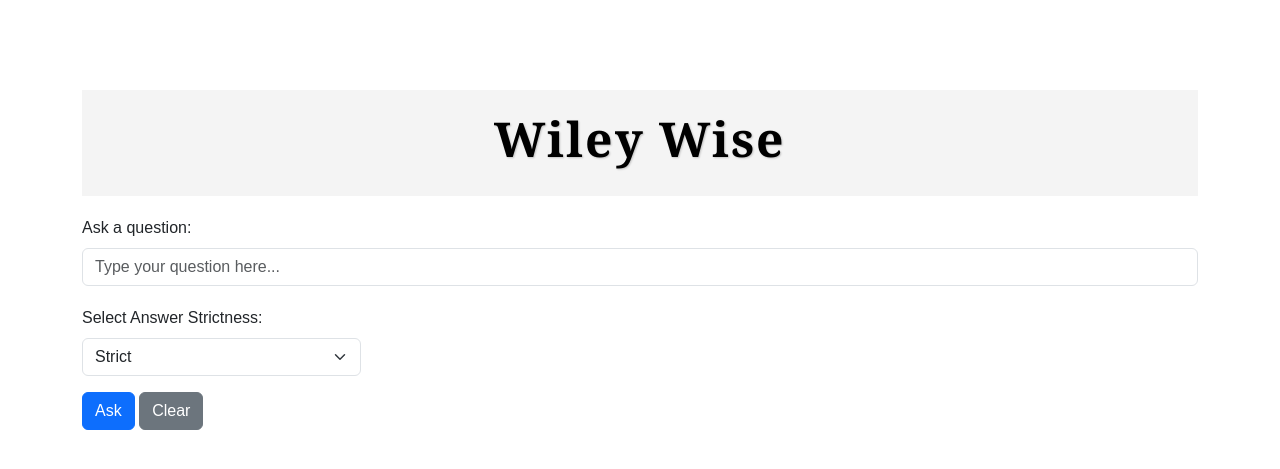
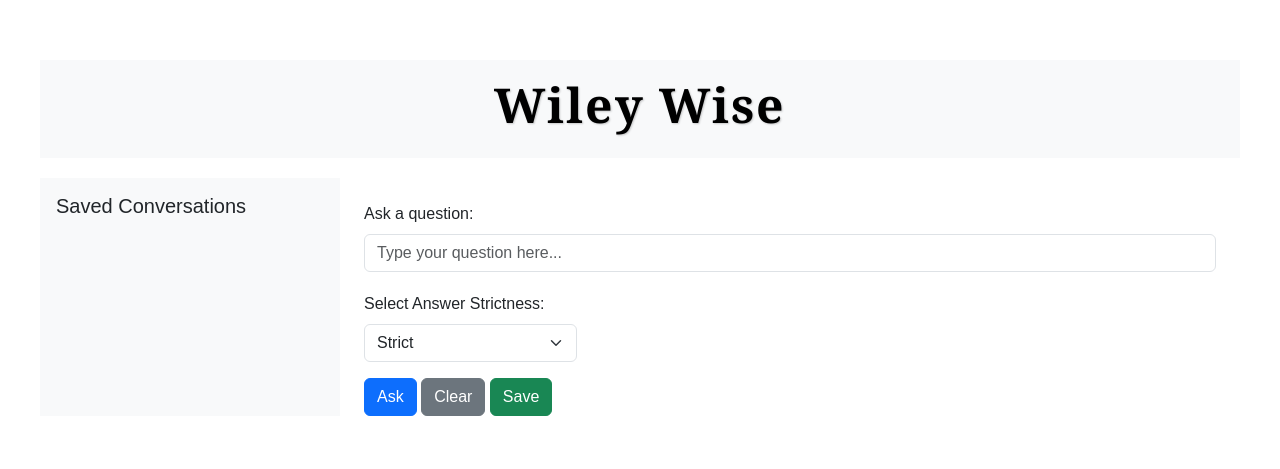
Before and after one commit to thathsara404/WileyWise, a Flask app: page / in a window 1280 px wide. Shown: the top 469 px of the page. Run offline with Flask 3, Linux system fonts and the light colour scheme; parts of the project's set-up code (start-up, migrations or seed data) failed here and were passed over.

Commit message:
add save conversations and improve quiz

```diff
--- a/app/static/css/styles.css
+++ b/app/static/css/styles.css
@@ -142,3 +142,11 @@ div {
     align-items: center;
     z-index: 1050; /* Ensure it overlays other content */
 }
+
+#saved-conversations > li {
+    margin-bottom: 5px;
+}
+
+#saved-conversations > li:hover {
+    cursor: pointer;
+}
--- a/app/static/js/script.js
+++ b/app/static/js/script.js
@@ -1,3 +1,4 @@
+let savedConversations = []; // Array to store saved conversations
 
 async function askQuestion() {
     const query = document.getElementById("query").value;
@@ -24,9 +25,9 @@ async function askQuestion() {
         spinner.classList.add("d-none");
     }
 
-    const generatedSectoin = document.getElementById("generated");
-    generatedSectoin.classList.remove("hidden");
-    generatedSectoin.classList.add("fade-in");
+    const generatedSection = document.getElementById("generated");
+    generatedSection.classList.remove("hidden");
+    generatedSection.classList.add("fade-in");
 
     // Display the answer
     document.getElementById("answer").innerText = data.answer || data.error;
@@ -61,13 +62,14 @@ function renderQuiz(quizData) {
         questionText.className = "fw-bold";
         questionDiv.appendChild(questionText);
 
-        // Render True/False questions explicitly
+        // Render True/False questions
         if (q.type === "True/False") {
             ["True", "False"].forEach((option) => {
                 const button = document.createElement("button");
                 button.textContent = option;
-                button.className = "btn btn-primary text-white me-2 mb-2"; // Ensure text color is white
-                button.onclick = () => checkAnswer(q.correct_answer, option, button);
+                button.className = "btn btn-primary text-white me-2 mb-2";
+                button.setAttribute("data-correct-answer", q.correct_answer);
+                button.onclick = () => checkAnswer(q.correct_answer, option, button, questionDiv);
                 questionDiv.appendChild(button);
             });
         } else if (q.type === "Multiple Choice") {
@@ -75,8 +77,9 @@ function renderQuiz(quizData) {
             q.options.forEach((option) => {
                 const button = document.createElement("button");
                 button.textContent = option;
-                button.className = "btn btn-primary text-white me-2 mb-2"; // Ensure text color is white
-                button.onclick = () => checkAnswer(q.correct_answer, option, button);
+                button.className = "btn btn-primary text-white me-2 mb-2";
+                button.setAttribute("data-correct-answer", q.correct_answer);
+                button.onclick = () => checkAnswer(q.correct_answer, option, button, questionDiv);
                 questionDiv.appendChild(button);
             });
         } else if (q.type === "Fill in the Blank") {
@@ -92,10 +95,11 @@ function renderQuiz(quizData) {
 
             const submitButton = document.createElement("button");
             submitButton.textContent = "Submit";
-            submitButton.className = "btn btn-primary text-white"; // Ensure text color is white
+            submitButton.className = "btn btn-primary text-white";
+            submitButton.setAttribute("data-correct-answer", q.correct_answer);
             submitButton.onclick = () => {
                 const userAnswer = inputBox.value.trim();
-                checkAnswer(q.correct_answer, userAnswer, inputBox);
+                checkAnswer(q.correct_answer, userAnswer, inputBox, questionDiv);
             };
             inputGroup.appendChild(submitButton);
 
@@ -104,52 +108,226 @@ function renderQuiz(quizData) {
 
         quizContainer.appendChild(questionDiv);
     });
+
+    // Add the Retry Button
+    const retryButton = document.createElement("button");
+    retryButton.textContent = "Retry Quiz";
+    retryButton.className = "btn btn-secondary mt-4 retry-button";
+    retryButton.onclick = resetQuiz;
+    quizContainer.appendChild(retryButton);
 }
 
+function resetQuiz() {
+    const quizContainer = document.getElementById("quiz");
 
-function checkAnswer(correctAnswer, userAnswer, element) {
+    // Reset all buttons
+    const buttons = quizContainer.querySelectorAll("button");
+    buttons.forEach((button) => {
+        button.disabled = false;
+        button.style.backgroundColor = ""; // Clear background color
+        button.style.color = ""; // Reset text color
+    });
+
+    // Clear input fields
+    const inputs = quizContainer.querySelectorAll("input");
+    inputs.forEach((input) => {
+        input.value = ""; // Clear input value
+        input.style.backgroundColor = ""; // Reset input background color
+        input.style.color = ""; // Reset input text color if needed
+    });
+
+    // Re-enable submit buttons for Fill-in-the-Blank questions
+    const inputGroups = quizContainer.querySelectorAll(".input-group button");
+    inputGroups.forEach((button) => {
+        button.disabled = false;
+    });
+}
+
+function checkAnswer(correctAnswer, userAnswer, element, questionDiv) {
     const modalTitle = document.getElementById("feedbackModalLabel");
     const modalBody = document.getElementById("feedbackModalBody");
 
-    // Check if the answer is correct
-    if (userAnswer.toLowerCase() === correctAnswer.toLowerCase()) {
-        element.style.backgroundColor = "green"; // Mark as correct
-        element.style.color = "white"; // Ensure text color is white
+    const isCorrect = userAnswer.toLowerCase() === correctAnswer.toLowerCase();
+
+    // Provide visual feedback
+    if (isCorrect) {
+        element.style.backgroundColor = "green";
+        element.style.color = "white";
         modalTitle.textContent = "Correct!";
         modalBody.innerHTML = `<p>Your answer is correct! Great job.</p>`;
     } else {
-        element.style.backgroundColor = "red"; // Mark as incorrect
-        element.style.color = "white"; // Ensure text color is white
+        element.style.backgroundColor = "red";
+        element.style.color = "white";
         modalTitle.textContent = "Incorrect!";
         modalBody.innerHTML = `<p>Oops! The correct answer is: <strong>${correctAnswer}</strong>.</p>`;
     }
 
-    // Show the modal
+    // Disable only the buttons related to the current question
+    const relatedButtons = questionDiv.querySelectorAll("button:not(.retry-button)");
+    relatedButtons.forEach((btn) => {
+        btn.disabled = true;
+    });
+
     const feedbackModal = new bootstrap.Modal(document.getElementById("feedbackModal"));
     feedbackModal.show();
 }
 
 
-// Header Animation
+function saveConversation() {
+    const query = document.getElementById("query").value;
+    const answer = document.getElementById("answer").innerText;
+    const quiz = document.getElementById("quiz").innerHTML;
+    const strictness = document.getElementById("strictness").value;
+
+    if (!query || !answer) {
+        showErrorModal("Error", "Please generate an answer before saving!");
+        return;
+    }
+
+    for (const savedItem of savedConversations) {
+        console.log(savedItem.answer, answer);
+        if (
+            savedItem.query.trim() === query.trim() &&
+            savedItem.strictness === strictness
+        ) {
+            showErrorModal("Duplicate", "This conversation is already saved!");
+            return;
+        }
+
+        if (savedItem.answer.trim() === answer.trim()) {
+            showErrorModal("Duplicate", "This answer is already saved!");
+            return;
+        }
+
+    }
+
+    const savedItem = { query, answer, quiz, strictness};
+    savedConversations.push(savedItem);
+
+    updateSavedConversations();
+}
+
+
+function showErrorModal(title, message) {
+    const modalTitle = document.getElementById("errorModalTitle");
+    const modalBody = document.getElementById("errorModalBody");
+
+    modalTitle.textContent = title;
+    modalBody.textContent = message;
+
+    const errorModal = new bootstrap.Modal(document.getElementById("errorModal"));
+    errorModal.show();
+}
+
+function updateSavedConversations() {
+    const savedList = document.getElementById("saved-conversations");
+    savedList.innerHTML = ""; // Clear the existing list
+
+    savedConversations.forEach((item, index) => {
+        const listItem = document.createElement("li");
+        listItem.classList.add("list-group-item", "d-flex", "justify-content-between", "align-items-center");
+
+        // Add the query and strictness as the list item's text
+        const listItemText = document.createElement("span");
+        listItemText.textContent = `${item.query} - ${item.strictness}`;
+        listItem.appendChild(listItemText);
+
+        // Add a delete button with a bin icon
+        const deleteButton = document.createElement("button");
+        deleteButton.classList.add("btn", "btn-danger", "btn-sm");
+        deleteButton.innerHTML = `<i class="bi bi-trash"></i>`; // Bootstrap bin icon
+        deleteButton.onclick = () => deleteConversation(index);
+        listItem.appendChild(deleteButton);
+
+        // Add a click event to load the saved conversation
+        listItemText.addEventListener("click", () => {
+            loadConversation(index);
+        });
+
+        savedList.appendChild(listItem);
+    });
+}
+
+// Function to delete a conversation
+function deleteConversation(index) {
+    // Remove the selected conversation from the array
+    savedConversations.splice(index, 1);
+
+    // Update the list after deletion
+    updateSavedConversations();
+}
+
+
+function loadConversation(index) {
+    const savedItem = savedConversations[index];
+    document.getElementById("query").value = savedItem.query;
+    document.getElementById("answer").innerText = savedItem.answer;
+
+    // Update strictness dropdown
+    const strictnessDropdown = document.getElementById("strictness");
+    strictnessDropdown.value = savedItem.strictness;
+
+    // Parse the quiz data for rendering
+    const quizContainer = document.getElementById("quiz");
+    quizContainer.innerHTML = savedItem.quiz; // Load the saved quiz HTML directly into the container
+
+    // Reinitialize button functionality in the loaded quiz
+    const questionDivs = quizContainer.querySelectorAll(".question");
+    questionDivs.forEach((questionDiv) => {
+        // Reinitialize buttons for True/False and Multiple Choice questions
+        const buttons = questionDiv.querySelectorAll("button:not(.retry-button)");
+        buttons.forEach((button) => {
+            const correctAnswer = button.getAttribute("data-correct-answer");
+            const userAnswer = button.textContent.trim();
+
+            if (correctAnswer) {
+                button.onclick = () => checkAnswer(correctAnswer, userAnswer, button, questionDiv);
+            }
+        });
+
+        // Reinitialize Submit buttons for Fill-in-the-Blank questions
+        const inputGroupButton = questionDiv.querySelector(".input-group button");
+        const inputField = questionDiv.querySelector(".input-group input");
+
+        if (inputGroupButton && inputField) {
+            const correctAnswer = inputGroupButton.getAttribute("data-correct-answer");
+            inputGroupButton.onclick = () => {
+                const userAnswer = inputField.value.trim();
+                checkAnswer(correctAnswer, userAnswer, inputField, questionDiv);
+            };
+        }
+    });
+
+    // Remove any existing Retry Quiz button
+    const existingRetryButton = quizContainer.querySelector(".retry-button");
+    if (existingRetryButton) {
+        existingRetryButton.remove();
+    }
+
+    // Add a Retry Quiz button
+    const retryButton = document.createElement("button");
+    retryButton.textContent = "Retry Quiz";
+    retryButton.className = "btn btn-secondary mt-4 retry-button";
+    retryButton.onclick = resetQuiz; // Link to the resetQuiz function
+    quizContainer.appendChild(retryButton);
+
+    const generatedSection = document.getElementById("generated");
+    generatedSection.classList.remove("hidden");
+    generatedSection.classList.add("fade-in");
+}
+
+
 document.addEventListener("DOMContentLoaded", () => {
     const title = document.querySelector(".rotating-title");
-    const letters = [...title.textContent.trim()]; // Convert text to an array of characters and trim whitespace
+    const letters = [...title.textContent.trim()];
     title.innerHTML = letters
-        .map((letter) => {
-            // Wrap each non-space character in <span>, keep spaces as &nbsp;
-            return letter === " " ? "&nbsp;" : `<span>${letter}</span>`;
-        })
-        .join(""); // Join the characters back together
+        .map((letter) => (letter === " " ? "&nbsp;" : `<span>${letter}</span>`))
+        .join("");
 });
 
 function clearSections() {
-    // Clear the Answer section
     document.getElementById("answer").innerHTML = "";
-
-    // Clear the Quiz section
     document.getElementById("quiz").innerHTML = "";
-
-    // Hide the generated content section
     const generatedSection = document.getElementById("generated");
     generatedSection.classList.add("hidden");
 }
--- a/app/templates/index.html
+++ b/app/templates/index.html
@@ -12,17 +12,32 @@
     <!-- Bootstrap JS (Optional, for interactive components) -->
     <script src="https://cdn.jsdelivr.net/npm/bootstrap@5.3.0-alpha1/dist/js/bootstrap.bundle.min.js" defer></script>
 
+    <!-- Bootstrap Icons -->
+    <link href="https://cdn.jsdelivr.net/npm/bootstrap-icons/font/bootstrap-icons.css" rel="stylesheet">
+
     <script src="/static/js/script.js" defer></script>
     <link rel="stylesheet" href="/static/css/styles.css">
 </head>
 
 <body>
-    <div class="container mt-5">
-
-        <div class="rotating-title-container">
+    <!-- Top Title -->
+    <div class="container-fluid bg-light p-3 text-center">
         <h1 class="rotating-title">Wiley Wise</h1>
     </div>
 
+    <div class="container-fluid">
+        <div class="row">
+            <!-- Sidebar for Saved Conversations -->
+            <div class="col-md-3 bg-light p-3">
+                <h5>Saved Conversations</h5>
+                <ul id="saved-conversations" class="list-group">
+                    <!-- Saved questions will appear here -->
+                </ul>
+            </div>
+
+            <!-- Main Content -->
+            <div class="col-md-9">
+                <div class="container mt-4">
                     <div class="mb-3">
                         <label for="query" class="form-label">Ask a question:</label>
                         <input type="text" id="query" class="form-control" placeholder="Type your question here..." />
@@ -36,6 +51,7 @@
                     </div>
                     <button class="btn btn-primary" onclick="askQuestion()">Ask</button>
                     <button class="btn btn-secondary" onclick="clearSections()">Clear</button>
+                    <button class="btn btn-success" onclick="saveConversation()">Save</button>
                     <div id="generated" class="hidden">
                         <h2 class="mt-4">Answer:</h2>
                         <div id="answer" class="p-3 bg-light border rounded"></div>
@@ -62,7 +78,6 @@
                             </div>
                         </div>
                     </div>
-    </div>
 
                     <!-- Spinner -->
                     <div id="loadingSpinner" class="text-center mt-3 d-none loading-spinner">
@@ -70,8 +85,12 @@
                             <span class="visually-hidden">Loading...</span>
                         </div>
                     </div>
+                </div>
+            </div>
+        </div>
+    </div>
 
-    <!-- Bootstrap Modal -->
+    <!-- Bootstrap Modal For Quizes -->
     <div class="modal fade" id="feedbackModal" tabindex="-1" aria-labelledby="feedbackModalLabel" aria-hidden="true">
         <div class="modal-dialog">
             <div class="modal-content">
@@ -89,6 +108,24 @@
         </div>
     </div>
 
+    <!-- Bootstrap Modal For Errors & Warnings -->
+    <div class="modal fade" id="errorModal" tabindex="-1" aria-labelledby="errorModalTitle" aria-hidden="true">
+        <div class="modal-dialog">
+            <div class="modal-content">
+                <div class="modal-header">
+                    <h5 class="modal-title" id="errorModalTitle">Error</h5>
+                    <button type="button" class="btn-close" data-bs-dismiss="modal" aria-label="Close"></button>
+                </div>
+                <div class="modal-body" id="errorModalBody">
+                    <!-- Dynamic error message will be inserted here -->
+                </div>
+                <div class="modal-footer">
+                    <button type="button" class="btn btn-secondary" data-bs-dismiss="modal">Close</button>
+                </div>
+            </div>
+        </div>
+    </div>
+
 </body>
 
 </html>
--- a/app/utils.py
+++ b/app/utils.py
@@ -7,7 +7,7 @@ import re
 # Sentence-BERT model
 model = SentenceTransformer("all-MiniLM-L6-v2")
 # OpenAI client (replace with your API key)
-client = OpenAI(api_key="????")
+client = OpenAI(api_key="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")
 
 # In-memory cache to store embeddings and responses
 cache = {}
@@ -85,7 +85,7 @@ def generate_answer_with_quiz(query, content, strictness):
             prompt = (
                 f"Provide a concise and accurate answer to the following question using only the information provided in the content. "
                 f"If the content does not provide enough information to answer the question, respond with: "
-                f"'Wiley Wise cannot provide a direct answer to this question based on the content provided. Please refer to the provided link for more details.' "
+                f"'Wiley Wise cannot provide a direct answer to this question based on the content provided. Please refer to the full article for more details or try Flexible strictness.' "
                 f"Do not add any external information or assumptions.\n\n"
                 f"Question: '{query}'\n\nContent: {content}"
             )
@@ -94,7 +94,7 @@ def generate_answer_with_quiz(query, content, strictness):
                 f"Provide a detailed and thoughtful answer to the following question using the content provided. "
                 f"You may infer additional information if needed. "
                 f"If the content does not provide enough information, respond with: "
-                f"'Wiley Wise cannot provide a direct answer to this question based on the content provided. Please refer to the provided link for more details.' "
+                f"'Wiley Wise cannot provide a direct answer to this question based on the content provided. Please refer to the full article for more details.' "
                 f"The answer should sound natural and self-contained.\n\n"
                 f"Question: '{query}'\n\nContent: {content}"
             )
--- a/samplequestions.txt
+++ b/samplequestions.txt
@@ -9,3 +9,5 @@ can renewable energy sources cause to good future? | use strict mode or flexible
 what is sustainable agriculture? | use strict mode or flexible
 
 what promote sustainable agriculture? | use strict mode or flexible
+
+what is a good agriculture? | use strict mode or flexible
```
Lines whose indentation alone changed are shown as unchanged.
